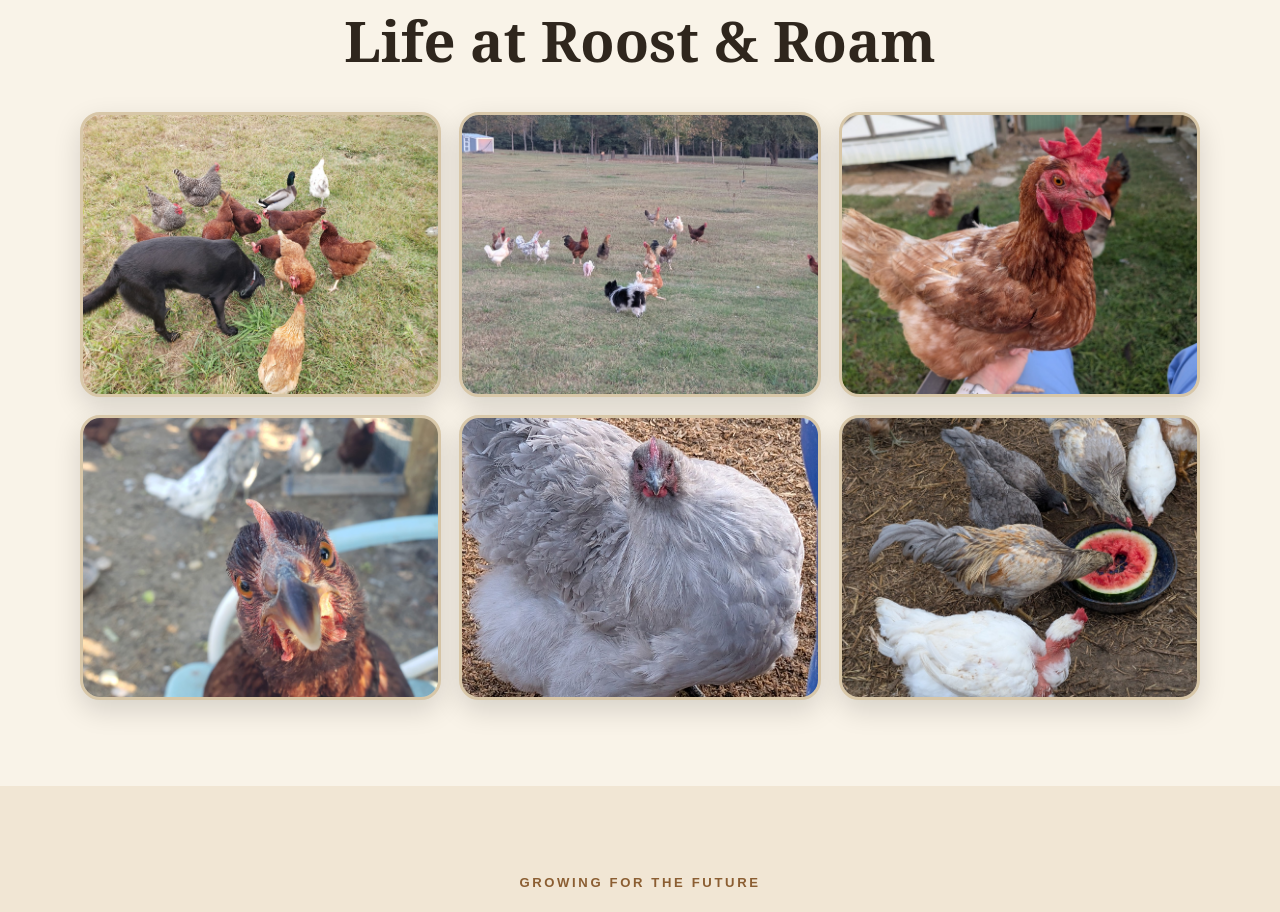
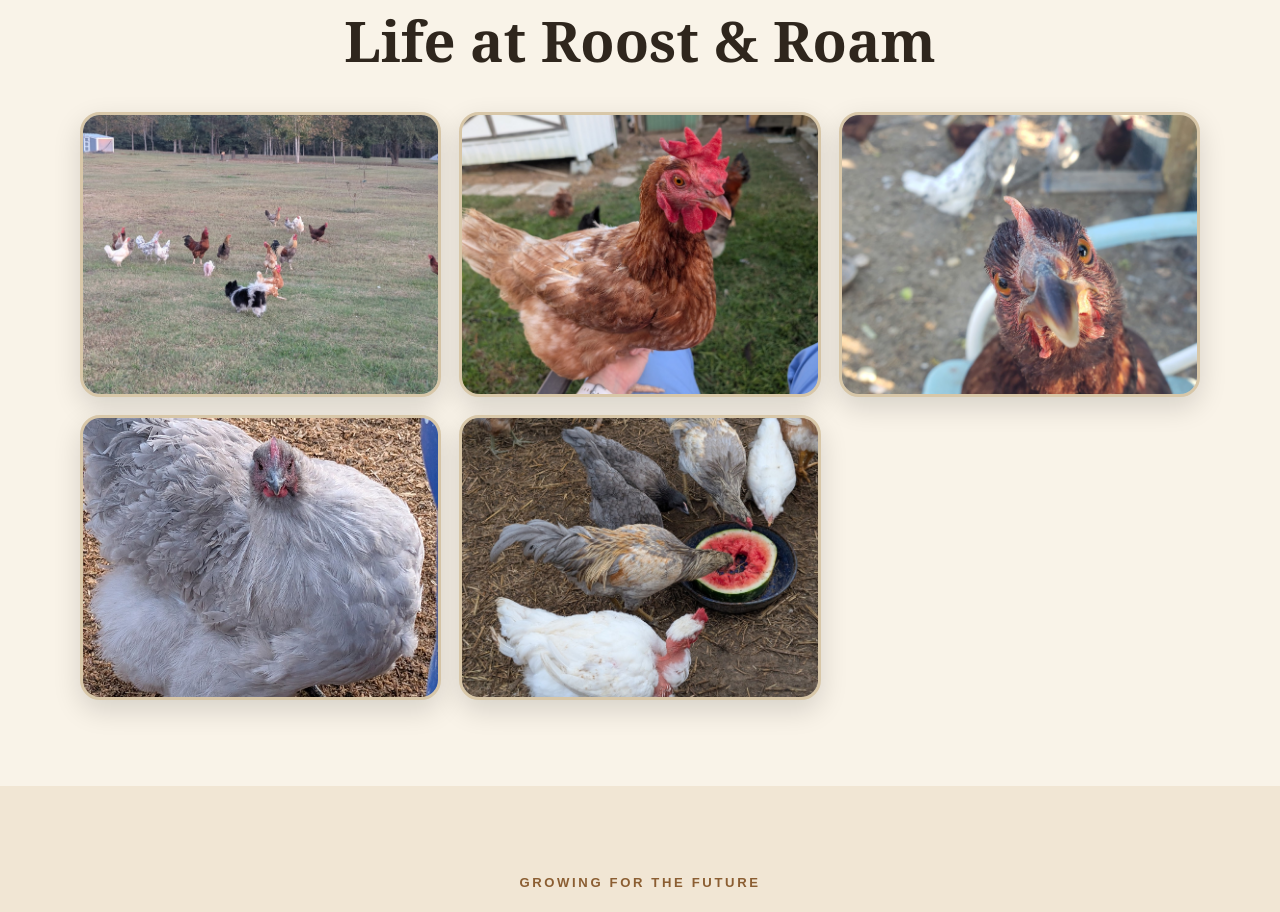
Before and after one commit to jduke1980/roost-and-roam-farms-site, a plain HTML site: page index.html in a window 1280 px wide. Shown: the part 2151-3063 px from the top of the page. Drawn offline with Linux system fonts and the light colour scheme.

Commit message:
Update index.html

```diff
--- a/index.html
+++ b/index.html
@@ -375,7 +375,6 @@
         <h2 class="center">Life at Roost & Roam</h2>
 
         <div class="gallery-grid">
-          <img src="dog-and-flock.jpg" alt="Dog with free range chickens" />
           <img src="field-roaming.jpg" alt="Free range flock roaming in pasture" />
           <img src="brown-hen-close.jpg" alt="Brown hen close-up" />
           <img src="funny-hen.jpg" alt="Curious chicken close-up" />
```
